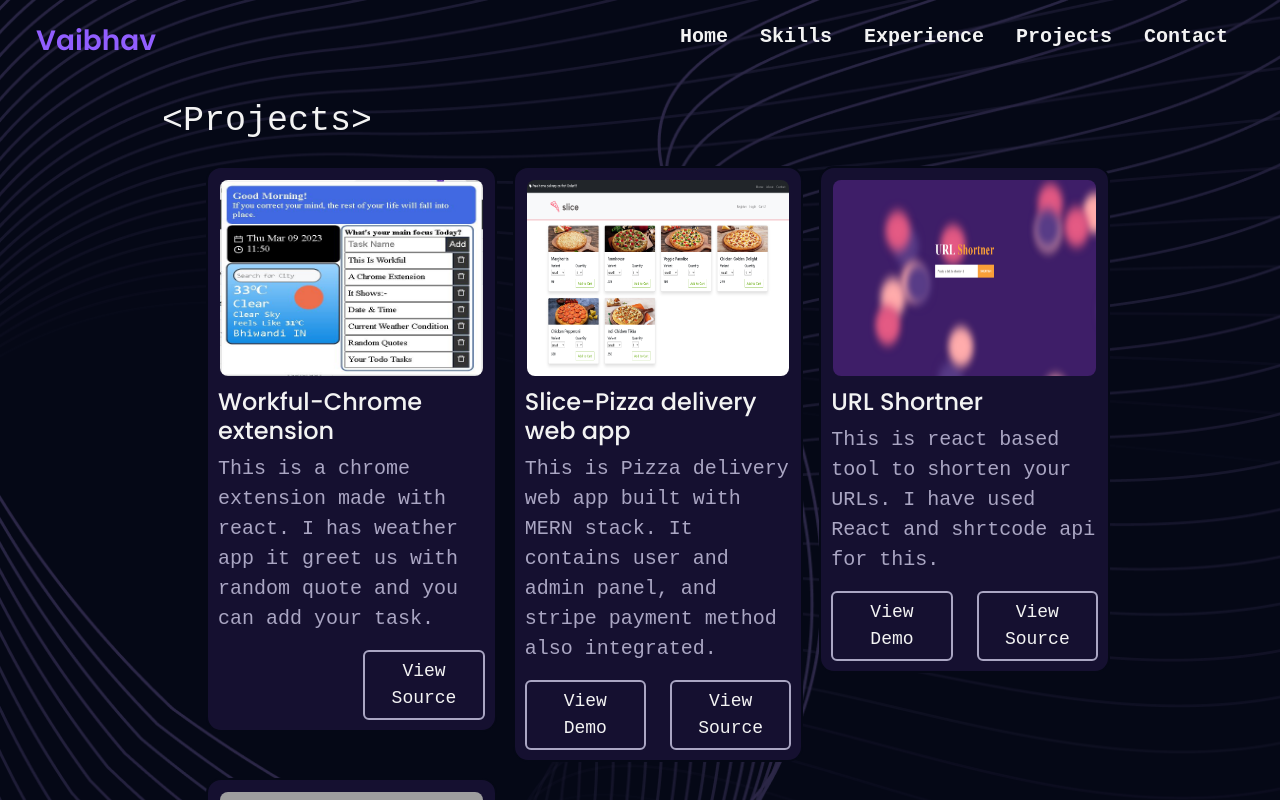
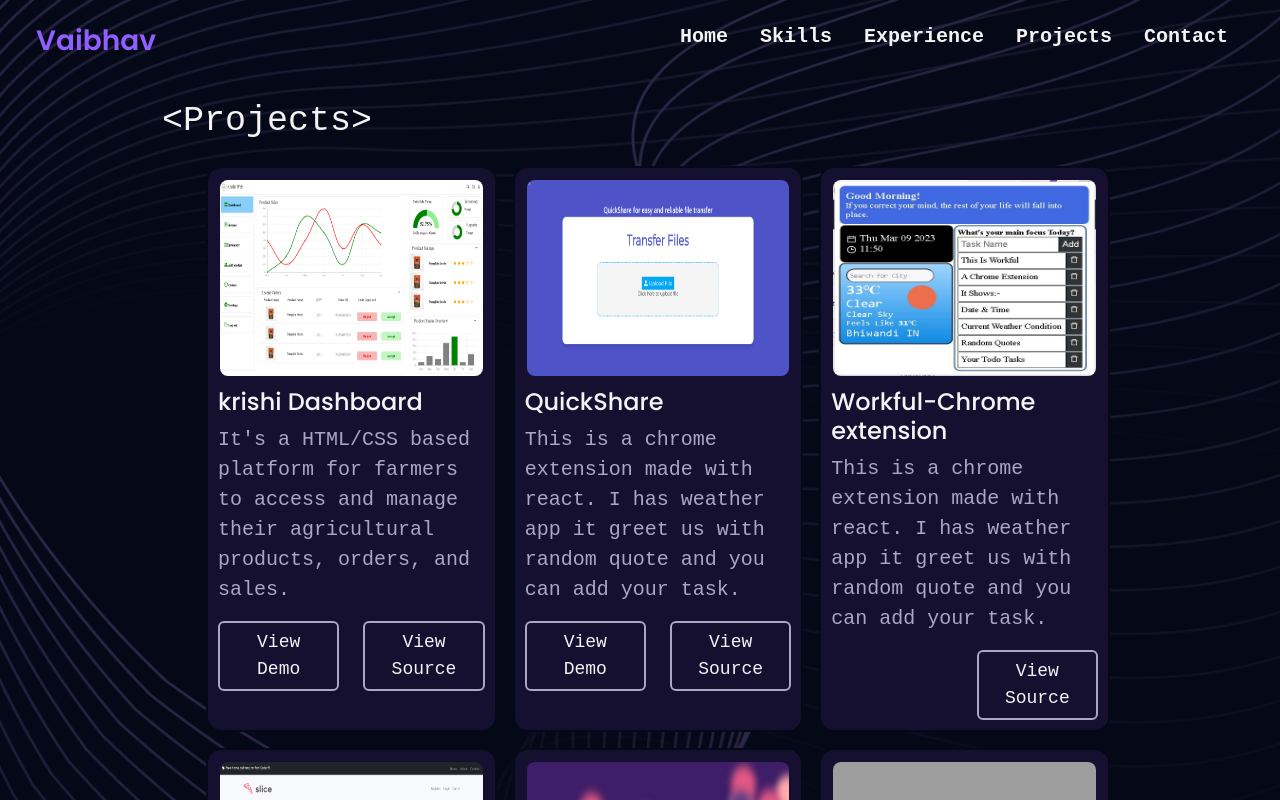
Before and after one commit to VaibhavPachpute21/vaibhav, a React (Create React App) app: page /projects in a window 1280 px wide. Shown: the top 800 px of the page. Built offline with nearby package versions, Linux system fonts and the light colour scheme; grey boxes are pictures that could not be loaded.

Commit message:
new projects added

```diff
--- a/public/index.html
+++ b/public/index.html
@@ -10,6 +10,7 @@
   <link rel="manifest" href="%PUBLIC_URL%/manifest.json" />
   <link href="https://cdn.jsdelivr.net/npm/bootstrap@5.2.3/dist/css/bootstrap.min.css" rel="stylesheet"
     integrity="sha384-rbsA2VBKQhggwzxH7pPCaAqO46MgnOM80zW1RWuH61DGLwZJEdK2Kadq2F9CUG65" crossorigin="anonymous">
+    <link rel="stylesheet" href="https://cdn.jsdelivr.net/npm/bootstrap-icons@1.10.3/font/bootstrap-icons.css">
   <meta name="viewport" content="width=device-width, initial-scale=1" />
 
   <meta name="theme-color" content="#000000" />
--- a/src/App.css
+++ b/src/App.css
@@ -313,6 +313,13 @@ a {
   padding: 10px;
   border: #050816 2px solid;
   border-radius: 15px;
+  height: 100%;
+  transition: transform 0.3s;
+}
+
+.projects-container .projectBox:hover{
+  transform: scale(1.05);
+  cursor: pointer;
 }
 
 .projects-container .projectBox img {
--- a/src/App.js
+++ b/src/App.js
@@ -17,6 +17,8 @@ function App() {
         <Route path='/experience' element={<Experience/>}/>
         <Route path='/projects' element={<Projects/>}/>
         <Route path='/contact' element={<Contact/>}/>
+        <Route path='*' element={<Home/>}/>
+
       </Routes>
 
     </>
--- a/src/assets/data.js
+++ b/src/assets/data.js
@@ -2,10 +2,26 @@ import slice from '../assets/projects/slice.png';
 import SearchImg from '../assets/projects/Search-Image.png';
 import UrlShortner from '../assets/projects/URL-Shortner.png';
 import Workful from '../assets/projects/workful.jpg';
+import Krishi from '../assets/projects/Krishi.png'
+import QuickShare from '../assets/projects/quickshare.png'
 
 
 
 const myProjects = [
+    {
+        "title": "krishi Dashboard",
+        "description": "It's a HTML/CSS based platform for farmers to access and manage their agricultural products, orders, and sales.",
+        "souce_code": "https://github.com/VaibhavPachpute21/krishi-ecommerce-dashboard",
+        "demoLink": "https://krishidashboard.onrender.com/",
+        "thumbnail":Krishi,
+    },
+    {
+        "title": "QuickShare",
+        "description": "This is a chrome extension made with react. I has weather app it greet us with random quote and you can add your task.",
+        "souce_code": "https://github.com/VaibhavPachpute21/QuickShare",
+        "demoLink": "https://quickshareweb.onrender.com/",
+        "thumbnail":QuickShare,
+    },
     {
         "title": "Workful-Chrome extension",
         "description": "This is a chrome extension made with react. I has weather app it greet us with random quote and you can add your task.",
@@ -15,7 +31,7 @@ const myProjects = [
     },
     {
         "title": "Slice-Pizza delivery web app",
-        "description": "This is Pizza delivery web app built with MERN stack. It contains user and admin panel, and stripe payment method also integrated.",
+        "description": "It's a Pizza delivery web app built with MERN stack. It contains user and admin panel different payment methods etc.",
         "souce_code": "https://github.com/VaibhavPachpute21/slice",
         "demoLink": 'https://first-client.onrender.com/',
         "thumbnail": slice,
@@ -29,7 +45,7 @@ const myProjects = [
     },
     {
         "title": "Images Finder",
-        "description": "This react app can search images for your query. Here in this react app I have made use of APIs from Unsplash.com and ContextApi for state management.",
+        "description": "This react app can search images for your query with help of Unsplash APIs and ContextApi for state management.",
         "souce_code": "https://github.com/VaibhavPachpute21/SearchImg/",
         "demoLink": "https://vaibhavpachpute21.github.io/SearchImg/",
         "thumbnail": SearchImg,
--- a/src/components/Contact.jsx
+++ b/src/components/Contact.jsx
@@ -61,10 +61,10 @@ const Contact = () => {
           onSubmit={handleSubmit}
         >
           <h2>&lt; Contact Me /&gt; </h2>
-          <div ><input className='form-control' type="text" placeholder='Name' name='name' value={form.name} onChange={handleChange} /></div>
-          <div><input className='form-control' type="email" placeholder='Email' name='email' value={form.email} onChange={handleChange} /></div>
-          <div><input className='form-control' type="text" placeholder='Subject' name='subject' value={form.subject} onChange={handleChange} /></div>
-          <div><textarea className='form-control' placeholder='Message' name="message" value={form.message} onChange={handleChange} cols="30" rows="5"></textarea></div>
+          <div ><input className='form-control' type="text" placeholder='Name' name='name' value={form.name} onChange={handleChange} required={true} /></div>
+          <div><input className='form-control' type="email" placeholder='Email' name='email' value={form.email} onChange={handleChange} required={true}/></div>
+          <div><input className='form-control' type="text" placeholder='Subject' name='subject' value={form.subject} onChange={handleChange} required={true}/></div>
+          <div><textarea className='form-control' placeholder='Message' name="message" value={form.message} onChange={handleChange} cols="30" rows="5" required={true}></textarea></div>
           <div><button className='btn' type='submit' onClick={handleSubmit}>Send</button></div>
         </form>
       </div>
```
Also changed, not shown: src/assets/projects/Krishi.png (added), src/assets/projects/quickshare.png (added).
